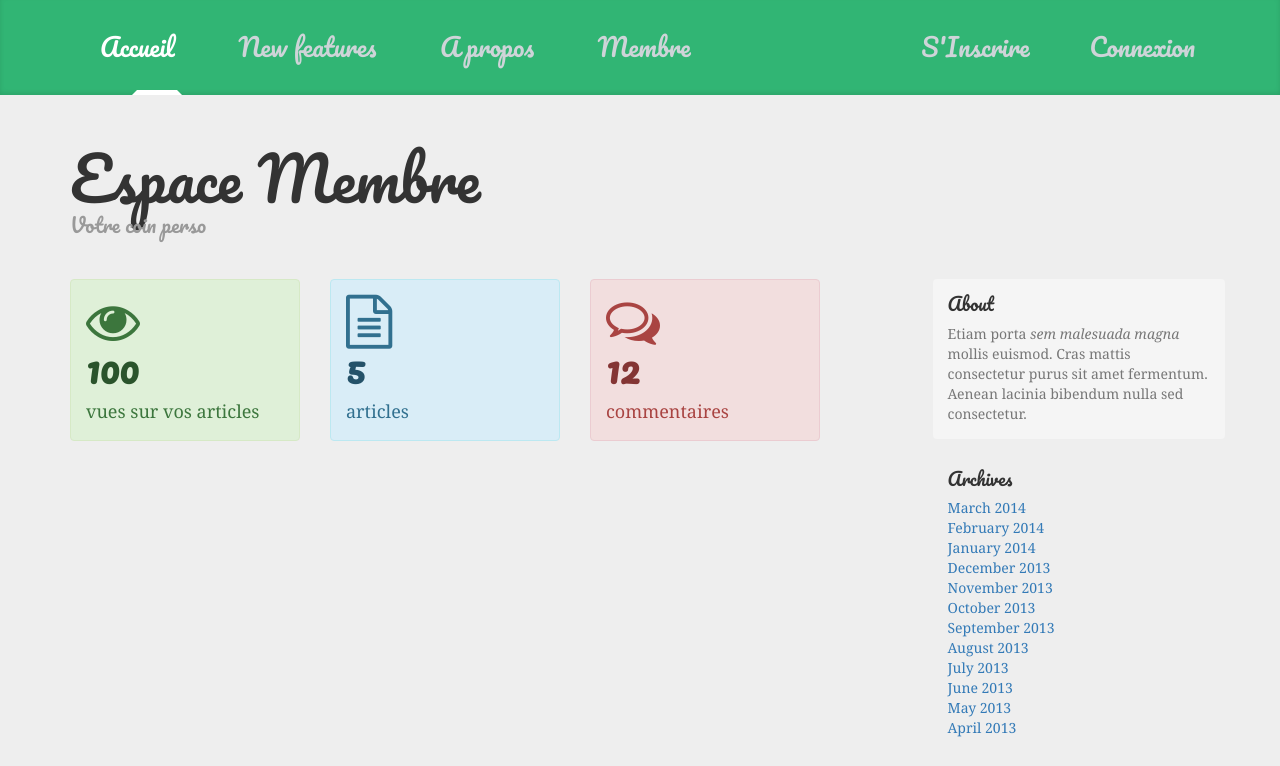
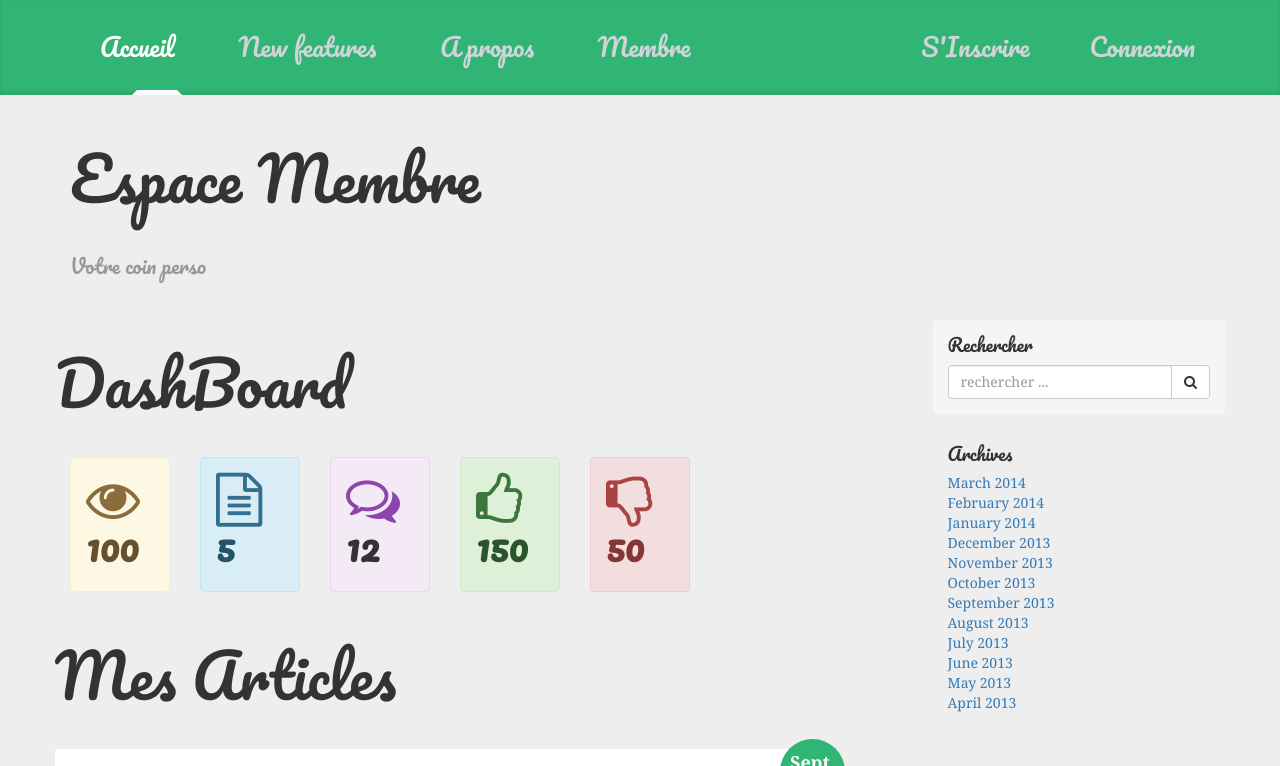
Before and after one commit to yannBlanchard/projetManhattan, a PHP site: page /membre.php in a window 1280 px wide. Shown: the part 901-1667 px from the top of the page. Run offline with PHP 8.4, Linux system fonts and the light colour scheme; some libraries are stand-ins or nearby versions.

Commit message:
update membre.php + search bar on sidebar.php

```diff
--- a/css/manhattan.css
+++ b/css/manhattan.css
@@ -34,6 +34,12 @@
 /*
  * Masthead for nav
  */
+.alert-purple {
+    color: #8e44ad;
+    background-color: #F3EAF6;
+    border-color: #E7D6ED;
+}
+
 .btn-empty{
     color: transparent;
     background-color: transparent;
--- a/inscription.php
+++ b/inscription.php
@@ -43,7 +43,7 @@
                                 <div class="form-group">
                                     <label>Email</label>
                                     <div class="input-group col-sm-12 col-xs-6 col-sm-8 col-lg-12 col-md-8"> <span class="input-group-addon"><span class="glyphicon glyphicon-envelope"></span></span>
-                                        <input type="text" class="form-control input-lg" name="email" id="email" placeholder="Email" required>
+                                        <input type="email" class="form-control input-lg" name="email" id="email" placeholder="Email" required>
                                     </div>
                                 </div>
                                 <div class="form-group">
@@ -55,7 +55,7 @@
                                 <div class="form-group">
                                     <label>Mot de passe</label>
                                     <div class="input-group col-sm-12 col-xs-6 col-sm-8 col-lg-12 col-md-8"> <span class="input-group-addon"><span class="glyphicon glyphicon-lock"></span></span>
-                                        <input type="text" class="form-control input-lg" name="mdp" id="mdp" placeholder="Password" required data-toggle="popover" title="Password Strength" data-content="Enter Password...">
+                                        <input type="password" class="form-control input-lg" name="mdp" id="mdp" placeholder="Password" required data-toggle="popover" title="Password Strength" data-content="Enter Password...">
                                     </div>
                                 </div>
                                 <div class="form-group">
--- a/membre.php
+++ b/membre.php
@@ -15,6 +15,7 @@
 
     <div class="blog-header">
         <h1 class="blog-title">Espace Membre</h1>
+        <hr>
         <p class="lead blog-description">Votre coin perso</p>
     </div>
 
@@ -23,39 +24,87 @@
         <div class="col-sm-8 blog-main">
 
             <div class="row">
-
-                <div class="col-sm-4">
-
-
-                    <div class="alert alert-success" >
-                        <i class="fa fa-eye fa-3x"></i>
-                        <h1 class="alert-link">100</h1> vues sur vos articles
+                <h1 class="blog-title">DashBoard</h1>
+                <hr>
+                <div class="col-sm-2">
+                    <div class="alert alert-warning" >
+                        <i class="fa fa-eye fa-3x"><h1 class="alert-link">100</h1></i>
                     </div>
-
                 </div>
 
-                <div class="col-sm-4">
-
+                <div class="col-sm-2">
                     <div class="alert alert-info" >
-                        <i class="fa fa-file-text-o fa-3x"></i>
-                        <h1 class="alert-link">5</h1> articles
+                        <i class="fa fa-file-text-o fa-3x"><h1 class="alert-link">5</h1></i>
                     </div>
-
                 </div>
 
-                <div class="col-sm-4">
+                <div class="col-sm-2">
+                    <div class="alert alert-purple" >
+                        <i class="fa fa-comments-o fa-3x"><h1 class="alert-link">12</h1></i>
+                    </div>
+                </div>
 
+                <div class="col-sm-2">
+                    <div class="alert alert-success" >
+                        <i class="fa fa-thumbs-o-up fa-3x"><h1 class="alert-link">150</h1></i>
+                    </div>
+                </div>
+
+                <div class="col-sm-2">
                     <div class="alert alert-danger" >
-                        <i class="fa fa-comments-o fa-3x"></i>
-                        <h1 class="alert-link">12</h1> commentaires
+                        <i class="fa fa-thumbs-o-down fa-3x"><h1 class="alert-link">50</h1></i>
                     </div>
-
                 </div>
 
 
             </div>
 
+            <div class="row" >
+                <h1 class="blog-title">Mes Articles</h1>
+                <hr>
 
+                <div class="well blog">
+                    <a href="#">
+                        <div class="date warning">
+                            <span class="blog-date">Sept</span>
+                            <span class="blog-number">14</span>
+                        </div>
+                        <div class="row">
+                            <div class="col-xs-12 col-sm-8 col-md-8 col-lg-8">
+                                <div class="image">
+                                    <img src="http://lorempixel.com/800/534/transport/4/" alt="">
+                                </div>
+                            </div>
+                            <div class="col-xs-12 col-sm-4 col-md-4 col-lg-4">
+                                <div class="blog-details">
+                                    <h2>Post title 4</h2>
+                                    <p>
+                                        Quisque ac risus nibh. Ut nisi nisi, hendrerit quis malesuada vel, laoreet quis justo. In tincidunt eget est in rhoncus. Sed non tincidunt ipsum. Curabitur commodo tempus metus ut imperdiet. Mauris nec nulla...
+                                    </p>
+                                    <div class="row">
+
+                                        <div class="col-sm-6">
+                                            <div class="alert alert-warning" ><i class="fa fa-eye">120</i></div>
+                                        </div>
+                                        <div class="col-sm-6">
+                                            <div class="alert alert-purple" ><i class="fa fa-comments-o">40</i></div>
+                                        </div>
+                                    </div>
+                                    <div class="row">
+                                        <div class="col-sm-6">
+                                            <div class="alert alert-success" ><i class="fa fa-thumbs-o-up">70</i></div>
+                                        </div>
+                                        <div class="col-sm-6">
+                                            <div class="alert alert-danger" ><i class="fa fa-thumbs-o-down">32</i></div>
+                                        </div>
+
+                                    </div>
+                                </div>
+                            </div>
+                        </div>
+                    </a>
+                </div>
+            </div>
         </div><!-- /.blog-main -->
 
         <div class="col-sm-3 col-sm-offset-1 blog-sidebar">
--- a/sidebar.php
+++ b/sidebar.php
@@ -9,8 +9,13 @@
 ?>
 
 <div class="sidebar-module sidebar-module-inset">
-    <h4>About</h4>
-    <p>Etiam porta <em>sem malesuada magna</em> mollis euismod. Cras mattis consectetur purus sit amet fermentum. Aenean lacinia bibendum nulla sed consectetur.</p>
+    <h4>Rechercher</h4>
+    <div class="input-group">
+        <input type="text" class="form-control" placeholder="rechercher ...">
+      <span class="input-group-btn">
+        <button class="btn btn-default" type="button"><i class="fa fa-search"></i></button>
+      </span>
+    </div><!-- /input-group -->
 </div>
 <div class="sidebar-module">
     <h4>Archives</h4>
```
